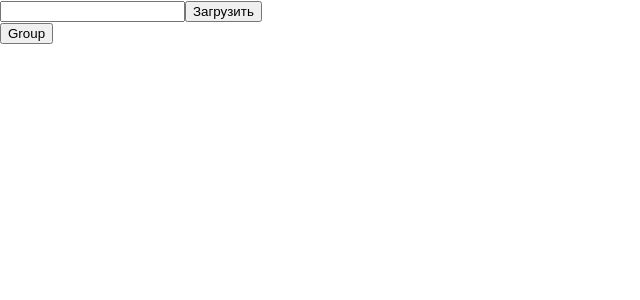
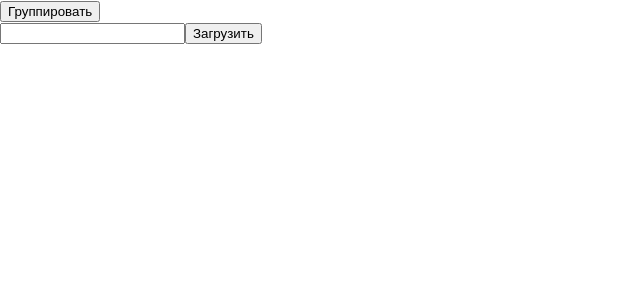
Before and after one commit to depst0r/kodmark-react-ts-, a React (Create React App) app: page / in a window 1280 px wide. Shown: the top 300 px of the page, without its empty margins (0-640 px from the left). Built offline with nearby package versions, Linux system fonts and the light colour scheme.

Commit message:
text-button

```diff
--- a/src/App.tsx
+++ b/src/App.tsx
@@ -22,9 +22,9 @@
   return (
     <>
       <div className="wrapper">
+        <GroupTags todos={todos} />
         <TodoForm onAdd={addHandler} todos={todos} />
         <TodoList todos={todos} />
-        <GroupTags todos={todos} />
       </div>
     </>)
 }
--- a/src/component/GroupTags.tsx
+++ b/src/component/GroupTags.tsx
@@ -1,4 +1,4 @@
-import React from 'react'
+import React, { useState } from 'react'
 import { ITodo } from '../interfaces'
 
 interface TodosProps {
@@ -6,16 +6,27 @@
 }
 
 export const GroupTags: React.FC<TodosProps> = ({ todos }) => {
+    const [change, setChange] = useState<string>('Группировать')
 
     const groupTag = (event: React.MouseEvent) => {
         console.log(todos);
+        if (change === 'Группировать') {
+            setChange('Разгруппировать')
+        } else {
+            setChange('Группировать')
+        }
     }
 
     return <>
-        <button
+        <input
+            type="button"
+            onClick={groupTag}
+            value={change}
+        />
+        {/* <button
             onClick={groupTag}
         >
-            Group
-    </button>
+            Разгруппировать
+    </button> */}
     </>
 }
--- a/src/component/TodoForm.tsx
+++ b/src/component/TodoForm.tsx
@@ -8,12 +8,13 @@
     todos: ITodo[]
 }
 
-export const TodoForm: React.FC<TodoFormProp> = props => {
+export const TodoForm: React.FC<TodoFormProp> = ({ onAdd }) => {
     const [tag, setTag] = useState<string>('')
 
     const changeHandler = (event: React.ChangeEvent<HTMLInputElement>) => {
         setTag(event.target.value)
     }
+
 
     const clickHandler = (event: React.MouseEvent) => {
         if (tag === '') {
@@ -21,7 +22,7 @@
         } else {
             fetch(`https://api.giphy.com/v1/gifs/random?api_key=gTJAO48YcpmrADUyo4opy4ES4g7iDBxx&tag=${tag}`)
                 .then(res => res.json())
-                .then(res => props.onAdd(res.data.image_original_url, tag))
+                .then(res => onAdd(res.data.image_original_url, tag))
         }
     }
 
--- a/src/component/TodoList.tsx
+++ b/src/component/TodoList.tsx
@@ -1,11 +1,11 @@
 import React from 'react';
 import { ITodo } from '../interfaces';
-
 interface TodoListprops {
     todos: ITodo[]
 }
 
 export const TodoList: React.FC<TodoListprops> = ({ todos }) => {
+
     return (
         <div>
             {todos.map(todo => {
```
Also changed, not shown: src/component/dist/GroupTags.js, src/component/dist/TodoForm.js, src/component/dist/TodoList.js (deleted), src/dist/App.js, src/dist/interfaces.js (deleted).
